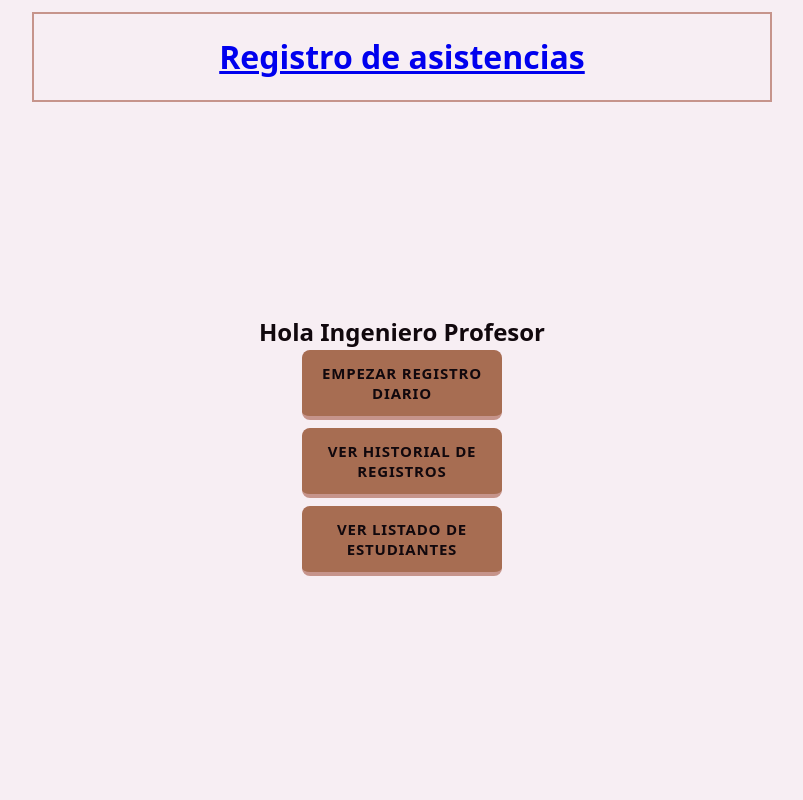
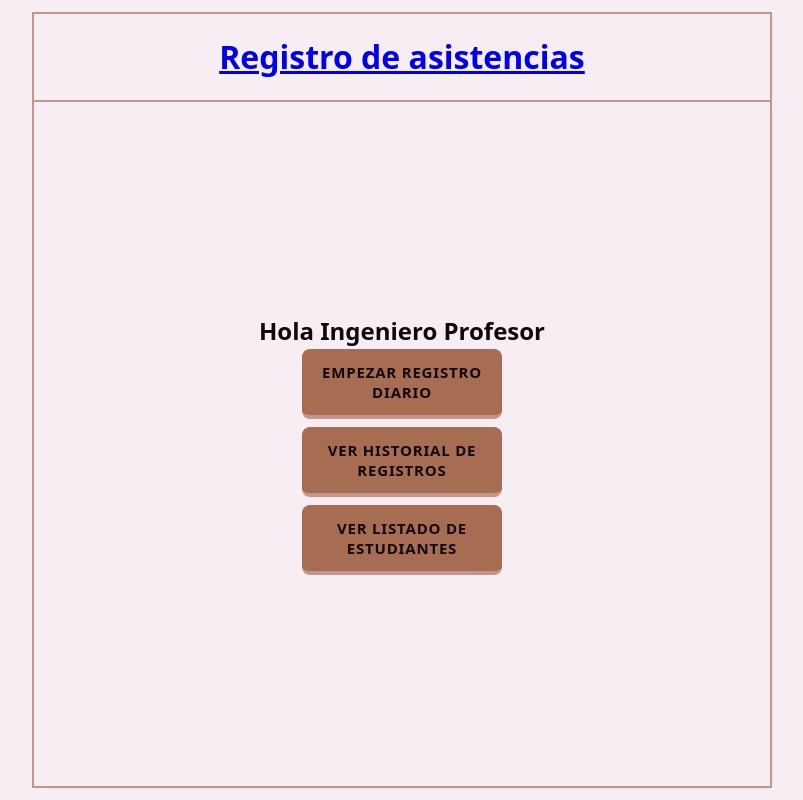
Before and after one commit to RicJDev/attendace-tracker, a React (Vite) app in the folder client/: page / in a window 1280 px wide. Shown: the whole page, without its empty margins (238-1041 px from the left). Built offline with nearby package versions, Linux system fonts and the light colour scheme.

Commit message:
style: agregando un bordecito

```diff
--- a/client/src/layouts/MainLayout.css
+++ b/client/src/layouts/MainLayout.css
@@ -14,6 +14,8 @@
 .container main {
   position: relative;
   width: var(--main-width);
+  border: solid 2px var(--secondary);
+  border-top: 0;
   height: 100%;
   max-width: 80vw;
   display: flex;
```
Also changed, not shown: client/src/layouts/RouteLayout.css (line endings or trailing spaces), 1 other file (tests, documents, lock files or other folders).
